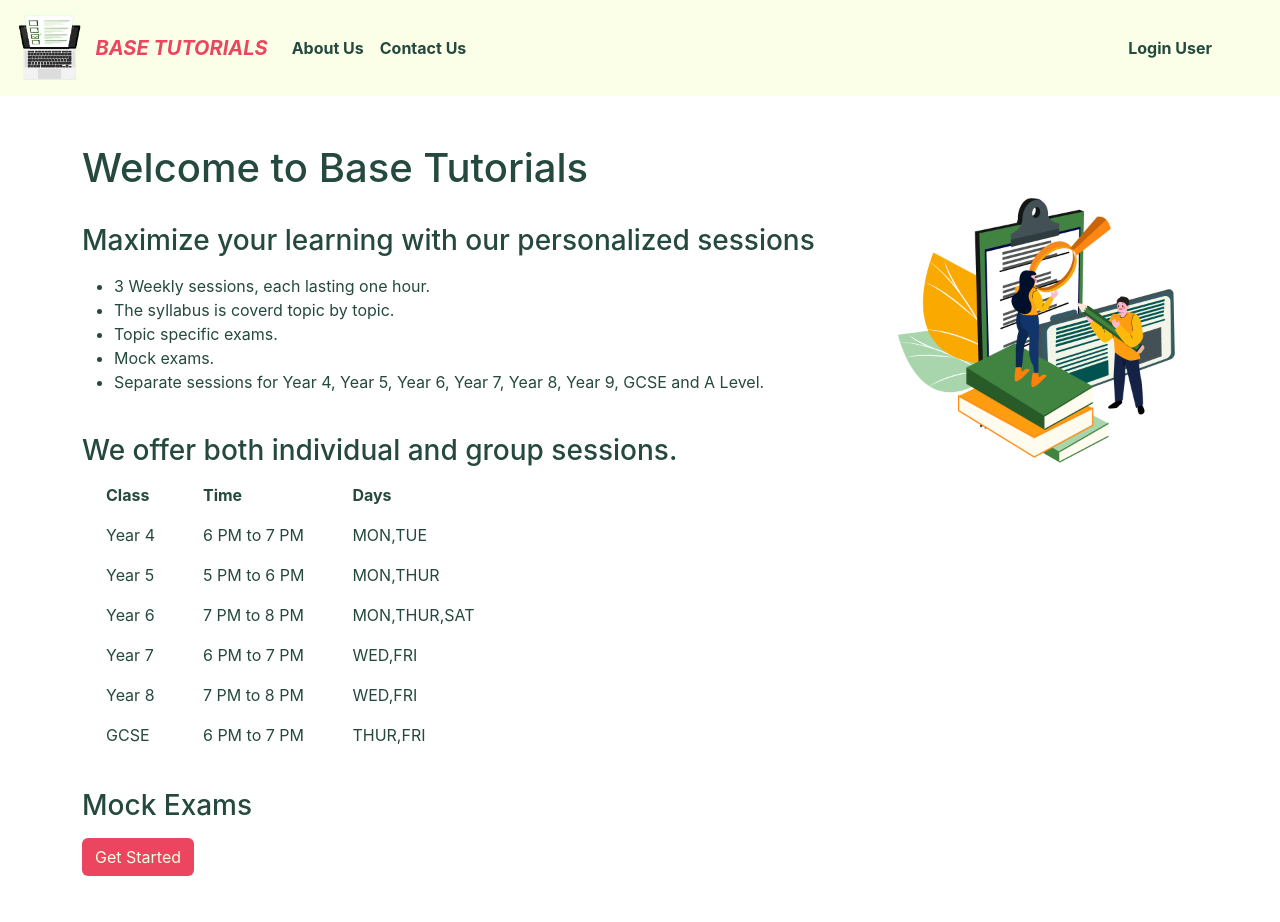
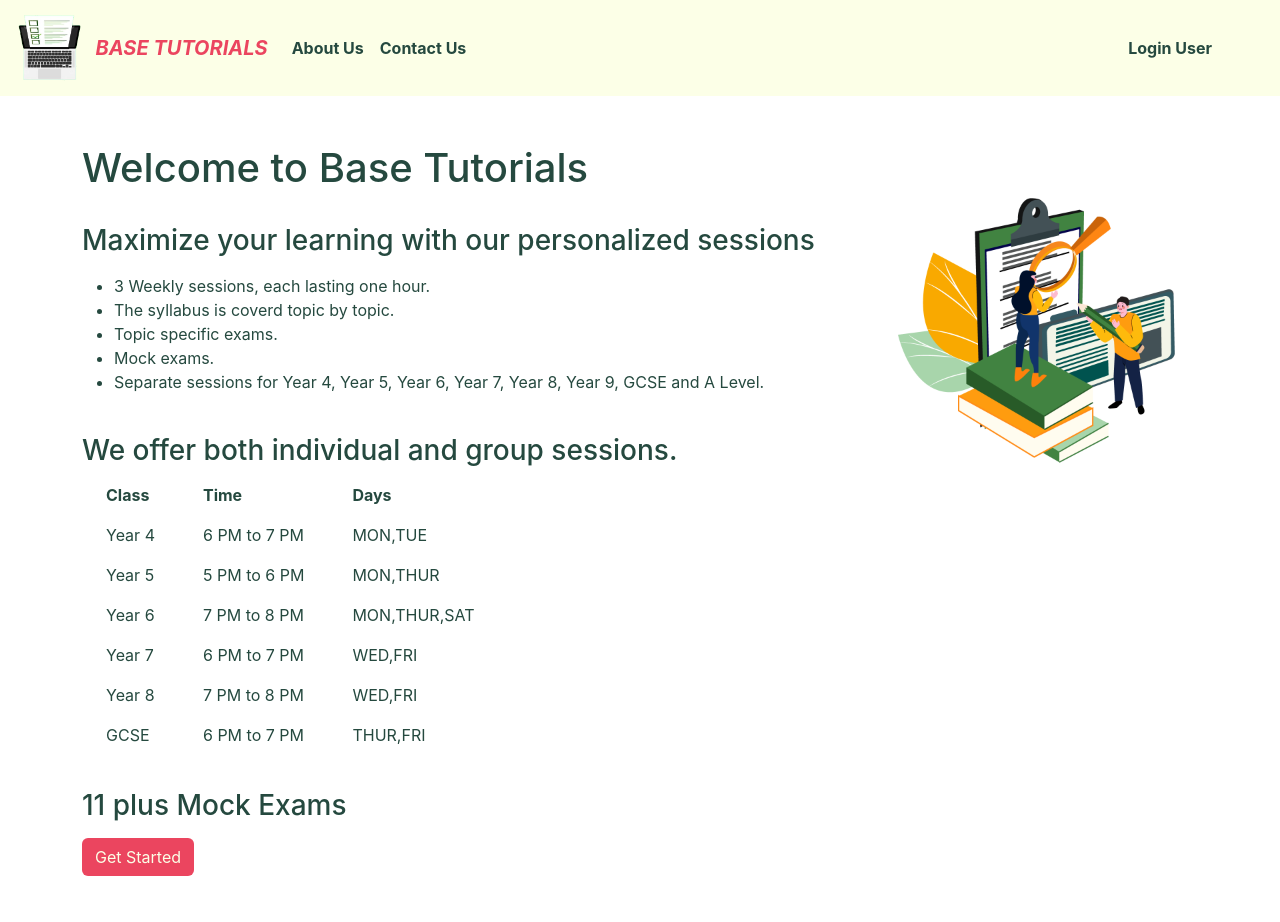
Before and after one commit to errsrini1002/online-exam-portal-frontend, a React (Create React App) app: page / in a window 1280 px wide. Shown: the top 922 px of the page. Built offline with nearby package versions, Linux system fonts and the light colour scheme.

Commit message:
just changing mock exams title

```diff
--- a/src/PageComponent/HomePage.jsx
+++ b/src/PageComponent/HomePage.jsx
@@ -87,7 +87,7 @@ const HomePage = () => {
               <h3>
               <br></br>
 
-              Mock Exams
+              11 plus Mock Exams
               </h3>
             </p>
             </p>
```
